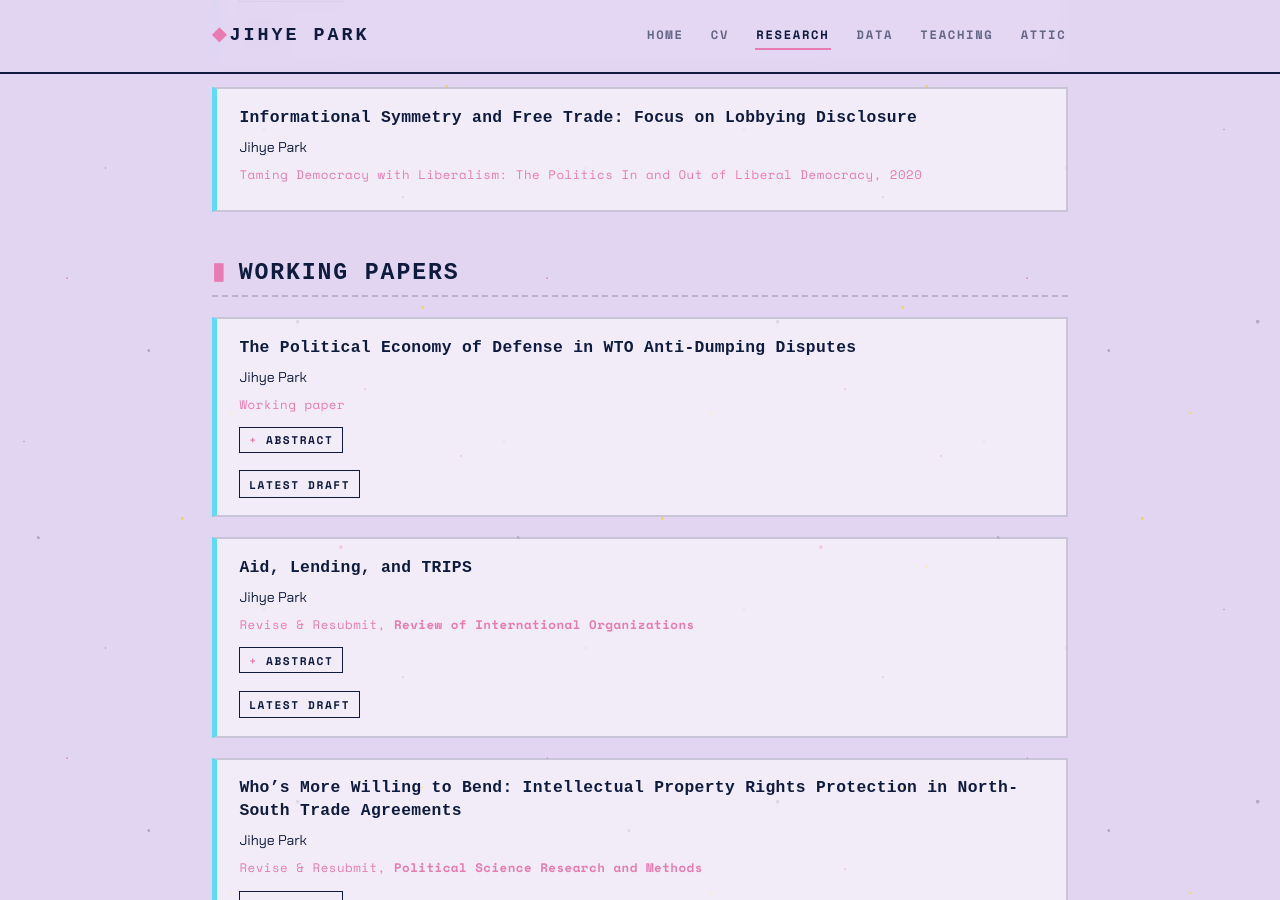
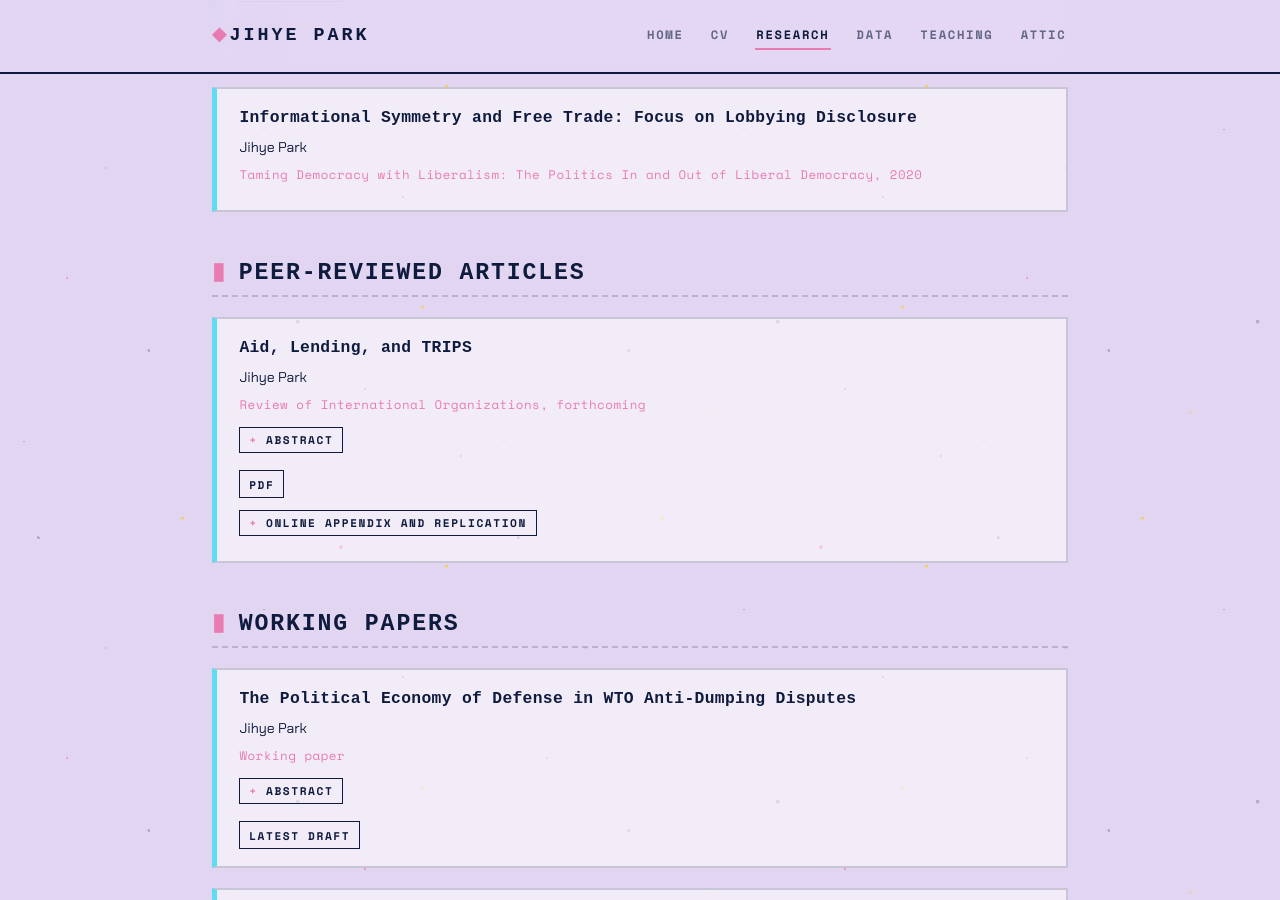
Before and after one commit to jacqpark/jacqpark.github.io, a Jekyll site: the page built from research.md, in a window 1280 px wide and 900 px high, scrolled down 632 px. Built offline with Jekyll 4.4.1, drawn with Linux system fonts in a browser that asks for light colours; some web fonts are replaced.

Commit message:
promote TRIPS paper to forthcoming

```diff
--- a/research.md
+++ b/research.md
@@ -49,7 +49,7 @@
     {% if pub.doi %}<a href="{{ pub.doi }}">{{ pub.title }}</a>{% else %}{{ pub.title }}{% endif %}
   </div>
   {% if pub.authors %}<div class="pub-authors">{{ pub.authors }}</div>{% endif %}
-  {% if pub.venue %}<div class="pub-venue">{{ pub.venue }}</div>{% endif %}
+  {% if pub.venue %}<div class="pub-venue">{{ pub.venue }}{% if pub.year %}, {{ pub.year }}{% endif %}</div>{% endif %}
   {% if pub.abstract %}
   <details class="pub-abstract">
     <summary>Abstract</summary>
@@ -61,6 +61,12 @@
     {% if pub.pdf_url %}<a href="{{ pub.pdf_url }}" class="pub-link" target="_blank">PDF</a>{% endif %}
     {% if pub.doi %}<a href="{{ pub.doi }}" class="pub-link" target="_blank">DOI</a>{% endif %}
   </div>
+  {% endif %}
+  {% if pub.replication %}
+  <details class="pub-abstract">
+    <summary>Online Appendix and Replication</summary>
+    <p><a href="{{ pub.replication }}" target="_blank">{{ pub.replication | remove: "https://" }}</a></p>
+  </details>
   {% endif %}
 </div>
 {% endfor %}
```
Also changed, not shown: _data/publications.yml (+14 -14 lines), 2 other files.
